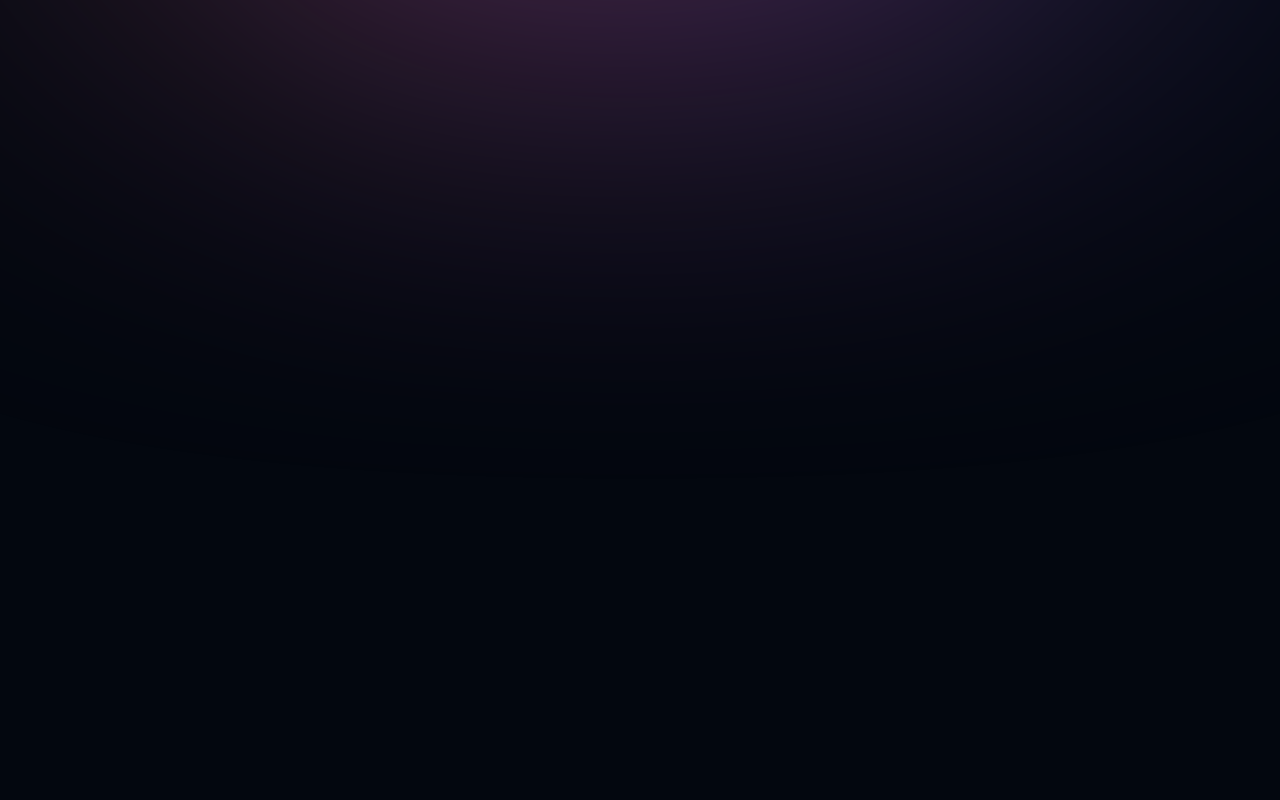
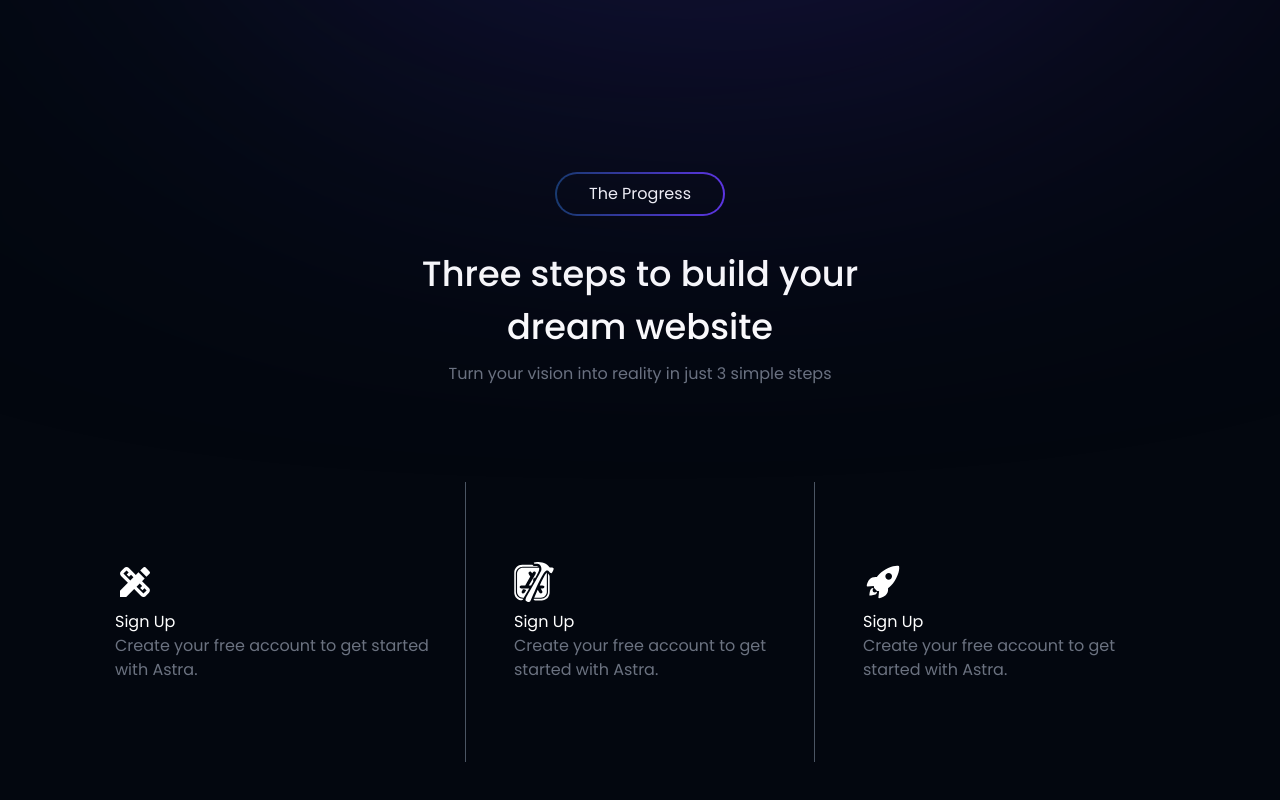
Before and after one commit to SpadeyDev/duckie.work, a React (Vite) app: page / in a window 1280 px wide. Shown: the part 1422-2222 px from the top of the page. Built offline with nearby package versions, Linux system fonts and the light colour scheme.

Commit message:
feat: three steps section

```diff
--- a/package.json
+++ b/package.json
@@ -14,6 +14,7 @@
     "framer-motion": "^11.3.30",
     "react": "^18.3.1",
     "react-dom": "^18.3.1",
+    "react-icons": "^5.3.0",
     "tailwind-merge": "^2.5.2"
   },
   "devDependencies": {
--- a/src/components/AnimateGradientText.jsx
+++ b/src/components/AnimateGradientText.jsx
@@ -5,10 +5,10 @@ export function AnimatedGradientTextDemo() {
   return (
     <div className="z-10 flex min-h-[6rem] items-center justify-center">
       <AnimatedGradientText>
-        🛟 <hr className="mx-2 h-4 w-[1px] shrink-0 bg-gray-300" />{" "}
+        ⭐ <hr className="mx-2 h-4 w-[1px] shrink-0 bg-gray-300" />{" "}
         <span
           className={cn(
-            "inline animate-gradient bg-gradient-to-r from-[#ffaa40] via-[#9c40ff] to-[#ffaa40] bg-[length:var(--bg-size)_100%] bg-clip-text text-transparent"
+            "inline animate-gradient bg-gradient-to-r from-white to-gray-400 bg-[length:var(--bg-size)_100%] bg-clip-text text-transparent"
           )}
         >
           Introducing Duckie Works
--- a/src/components/Header.jsx
+++ b/src/components/Header.jsx
@@ -35,7 +35,7 @@ function Header() {
         </div>
         <div className="relative mt-24">
           <div className="absolute inset-0 w-full h-full flex items-center justify-center z-0">
-            <div className="w-[800px] h-[450px] blur-[250px] rounded-full bg-gradient-to-r from-[#FFA775] via-[#F553E5] to-[#5295FA] z-0"></div>
+            <div className="w-[800px] h-[450px] blur-[250px] rounded-full bg-gradient-to-r from-[#08203E] to-[#6036E9] z-0"></div>
           </div>
           <BorderBeamDemo className="relative z-10" />
         </div>
--- a/src/components/Nav.jsx
+++ b/src/components/Nav.jsx
@@ -1,9 +1,33 @@
-import React from "react";
+import React, { useState, useEffect } from "react";
 import Logo from "./Logo";
 
 function Nav() {
+  const [isScrolled, setIsScrolled] = useState(false);
+
+  useEffect(() => {
+    const handleScroll = () => {
+      if (window.scrollY > 50) {
+        setIsScrolled(true);
+      } else {
+        setIsScrolled(false);
+      }
+    };
+
+    window.addEventListener("scroll", handleScroll);
+
+    return () => {
+      window.removeEventListener("scroll", handleScroll);
+    };
+  }, []);
+
   return (
-    <div className="w-full h-[2.4rem] mt-6 flex items-center justify-between sticky top-[1.5rem] z-50">
+    <div
+      className={`w-full h-[2.4rem] mt-6 flex items-center justify-between z-50 transition-all ${
+        isScrolled
+          ? "sticky top-[1.5rem] bg-gray-500 rounded-xl px-8"
+          : "sticky top-[1.5rem]"
+      }`}
+    >
       <div className="absolute inset-0 w-full h-full z-0 backdrop-blur-md"></div>
       <div className="relative z-10">
         <Logo />
--- /dev/null
+++ b/src/components/Steps.jsx
@@ -0,0 +1,78 @@
+import React from "react";
+import { MdDesignServices } from "react-icons/md";
+import { SiXcode } from "react-icons/si";
+import { IoIosRocket } from "react-icons/io";
+
+function Steps() {
+  return (
+    <div className="flex items-center justify-center w-full text-white mt-56">
+      <div className="flex-col items-center justify-center">
+        <div className="flex items-center justify-center">
+          <div className="bg-gradient-to-r from-[#163C6D] to-[#6036E9] p-[2px] rounded-full inline-block">
+            <button className="bg-[#03070F] rounded-full px-8 py-2 w-full h-full text-white">
+              The Progress
+            </button>
+          </div>
+        </div>
+        <div className="pt-8">
+          <h1 className="text-center text-[2.2rem] font-medium">
+            Three steps to build your <br />
+            dream website
+          </h1>
+        </div>
+        <div className="pt-2">
+          <p className="text-gray-500 text-center">
+            Turn your vision into reality in just 3 simple steps
+          </p>
+        </div>
+        <div className="flex items-center justify-between w-full mt-24">
+          <div className="flex-col items-start justify-start w-[350px]">
+            <div>
+              <MdDesignServices className="w-10 h-10" />
+            </div>
+            <div className="pt-2">
+              <h2>Sign Up</h2>
+            </div>
+            <div>
+              <p className="text-gray-500">
+                Create your free account to get started with Astra.
+              </p>
+            </div>
+          </div>
+          <div className="border-x border-gray-600 py-20 w-[350px]">
+            <div className="flex-col items-start justify-start w-[350px] pl-12">
+              <div>
+                <SiXcode className="w-10 h-10" />
+              </div>
+              <div className="pt-2">
+                <h2>Sign Up</h2>
+              </div>
+              <div>
+                <p className="text-gray-500">
+                  Create your free account to get started with Astra.
+                </p>
+              </div>
+            </div>
+          </div>
+          <div className="w-[350px]">
+            <div className="flex-col items-start justify-start w-[350px] pl-12">
+              <div>
+                <IoIosRocket className="w-10 h-10" />
+              </div>
+              <div className="pt-2">
+                <h2>Sign Up</h2>
+              </div>
+              <div>
+                <p className="text-gray-500">
+                  Create your free account to get started with Astra.
+                </p>
+              </div>
+            </div>
+          </div>
+        </div>
+      </div>
+    </div>
+  );
+}
+
+export default Steps;
--- a/src/components/magicui/animated-gradient-text.jsx
+++ b/src/components/magicui/animated-gradient-text.jsx
@@ -12,7 +12,7 @@ export default function AnimatedGradientText({
       )}
     >
       <div
-        className={`absolute inset-0 block h-full w-full animate-gradient bg-gradient-to-r from-[#ffaa40]/50 via-[#9c40ff]/50 to-[#ffaa40]/50 bg-[length:var(--bg-size)_100%] p-[1px] ![mask-composite:subtract] [border-radius:inherit] [mask:linear-gradient(#fff_0_0)_content-box,linear-gradient(#fff_0_0)]`}
+        className={`absolute inset-0 block h-full w-full animate-gradient bg-gradient-to-r from-white to-gray-400 bg-[length:var(--bg-size)_100%] p-[1px] ![mask-composite:subtract] [border-radius:inherit] [mask:linear-gradient(#fff_0_0)_content-box,linear-gradient(#fff_0_0)]`}
       />
       {children}
     </div>
--- a/src/containers/home.jsx
+++ b/src/containers/home.jsx
@@ -1,6 +1,7 @@
 import React from "react";
 import Nav from "../components/Nav";
 import Header from "../components/Header";
+import Steps from "../components/Steps";
 
 function Homepage() {
   return (
@@ -9,6 +10,7 @@ function Homepage() {
         <div className="h-full max-w-[1100px] w-[95%]">
           <Nav />
           <Header />
+          <Steps />
         </div>
       </div>
     </>
```
Also changed, not shown: 1 other file (tests, documents, lock files or other folders).
